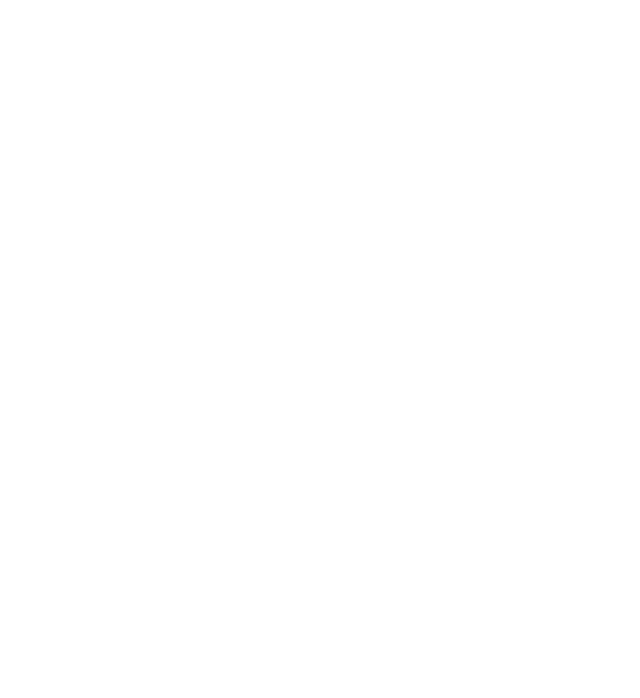
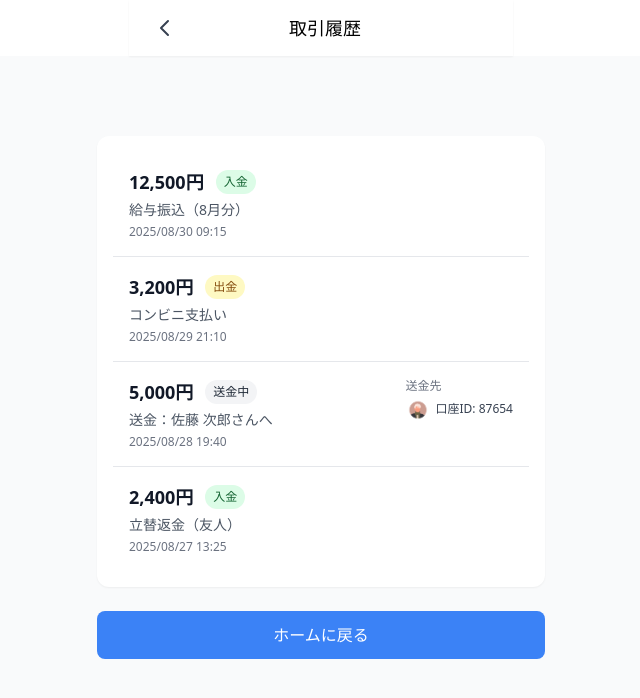
Before and after one commit to deraryo4559/GroupeF, a React (Vite) app in the folder front/: page /TransactionsList in a window 1280 px wide. Before the commit this address had no page. Shown: the top 698 px of the page, without its empty margins (319-959 px from the left). Built offline with nearby package versions, Linux system fonts and the light colour scheme.

Commit message:
請求履歴

```diff
--- a/front/src/App.jsx
+++ b/front/src/App.jsx
@@ -11,6 +11,7 @@
 import PaymentComplete from './pages/PaymentComplete';
 import Login from './pages/Login';
 import Profile from './pages/Profile';
+import TransactionsList from './pages/TransactionsList.jsx';
 
 function App() {
   return (
@@ -28,6 +29,7 @@
           <Route path="/payment" element={<Payment />} />
           <Route path="/payment/complete" element={<PaymentComplete />} />
           <Route path="/profile" element={<Profile />} />
+          <Route path="/TransactionsList" element={<TransactionsList />} />
         </Routes>
       </div>
     </Router>
--- a/front/src/pages/BillingStatus.jsx
+++ b/front/src/pages/BillingStatus.jsx
@@ -1,4 +1,4 @@
-import React, { useState } from 'react';
+import React, { useEffect, useState } from 'react';
 import { useNavigate } from 'react-router-dom';
 import Button1 from '../components/button1';
 import BillingInfo from '../components/BillingInfo';
@@ -8,51 +8,52 @@
 const BillingStatus = () => {
   const navigate = useNavigate();
 
-    // 仮のデータ: 実際のアプリケーションではAPIから取得する
-    const [billingHistory] = useState([
-        {
-            id: 1,
-            amount: 5000,
-            message: "先日の食事代",
-            createdAt: "2025-08-30T15:30:00",
-            status: "paid",
-            paidBy: {
-                id: 101,
-                name: "鈴木 花子",
-                icon: "/images/human2.png"
+  const [billingHistory, setBillingHistory] = useState([]);
+  const [loading, setLoading] = useState(true);        // 任意: ローディング表示
+  const [error, setError] = useState(null);            // 任意: エラー表示
+
+  useEffect(() => {
+    const saved = sessionStorage.getItem('authUser');
+    const me = saved ? JSON.parse(saved) : null;
+    const requester_user_id = me?.user_id ?? 52; // フォールバック
+
+    // Vite のプロキシを使っているなら相対パス推奨（/api/...）
+    fetch(`http://localhost:5000/api/requests/?requester_user_id=${requester_user_id}`)
+      .then(async (res) => {
+        const data = await res.json().catch(() => null);
+        console.log(data)
+        if (!res.ok || !data?.ok) {
+          throw new Error(data?.message || `Failed: ${res.status}`);
         }
-        },
-        {
-            id: 2,
-            amount: 3000,
-            message: "映画のチケット代",
-            createdAt: "2025-08-28T10:15:00",
-            status: "pending",
-            paidBy: null
-        },
-        {
-            id: 3,
-            amount: 12000,
-            message: "旅行の宿泊費",
-            createdAt: "2025-08-25T08:45:00",
-            status: "paid",
-            paidBy: {
-                id: 102,
-                name: "佐藤 次郎",
-                icon: "/images/human3.png"
-            }
-        },
-        {
-            id: 4,
-            amount: 2500,
-            message: "カフェでの飲み物代",
-            createdAt: "2025-08-20T14:20:00",
-            status: "pending",
-            paidBy: null
-        }
-    ]);
+        // サーバのフィールド -> UI 用へマッピング
+        // backend: { id, amount, message, status('pending'|'success'|'canceled'), created_at, ... }
+        // UI:      { id, amount, message, status('paid'|'pending'), createdAt, paidBy? }
+        const mapped = data.items.map((r) => ({
+          id: r.id,
+          amount: r.amount,
+          message: r.message || '',
+          createdAt: r.created_at,
+          // success / pending / canceled をそのまま反映
+          status:
+            r.status === 'success'
+              ? 'paid'
+              : r.status === 'canceled'
+              ? 'canceled'
+              : 'pending',
+          paidBy: null,
+        }));
 
-    // 日付をフォーマット
+        setBillingHistory(mapped);
+        setLoading(false);
+      })
+      .catch((err) => {
+        console.error('請求一覧の取得に失敗:', err);
+        setError('請求一覧の取得に失敗しました');
+        setLoading(false);
+      });
+  }, []);
+
+  // 日付をフォーマット（既存のまま）
   const formatDate = (dateString) => {
     const date = new Date(dateString);
     return new Intl.DateTimeFormat('ja-JP', {
@@ -60,23 +61,30 @@
       month: '2-digit',
       day: '2-digit',
       hour: '2-digit',
-            minute: '2-digit'
+      minute: '2-digit',
     }).format(date);
   };
 
-    // ステータスに応じたスタイル
+  // ステータスに応じたスタイル（既存のまま）
   const getStatusStyles = (status) => {
     if (status === 'paid') {
       return {
         label: '支払い済み',
         bgColor: 'bg-green-100',
-                textColor: 'text-green-800'
+        textColor: 'text-green-800',
       };
-        } else {
+    } else if (status === 'canceled') {
+        return {
+          label: 'キャンセル済み',
+          bgColor: 'bg-green-100',
+          textColor: 'text-green-800',
+        };
+    }
+    else {
       return {
         label: '未払い',
         bgColor: 'bg-yellow-100',
-                textColor: 'text-yellow-800'
+        textColor: 'text-yellow-800',
       };
     }
   };
@@ -86,13 +94,15 @@
       <Header title="請求ステータス" backTo="/" />
       <div className="min-h-screen pt-20 px-4 pb-8 bg-gray-50">
         <div className="w-full max-w-md mx-auto">
-                    {/* リスト */}
           <div className="bg-white rounded-xl shadow-sm p-4 overflow-hidden">
-                        {billingHistory.length > 0 ? (
+            {loading ? (
+              <div className="p-8 text-center text-gray-500">読み込み中…</div>
+            ) : error ? (
+              <div className="p-8 text-center text-red-600">{error}</div>
+            ) : billingHistory.length > 0 ? (
               <ul className="divide-y divide-gray-200">
                 {billingHistory.map((billing) => {
                   const statusStyle = getStatusStyles(billing.status);
-
                   return (
                     <li key={billing.id} className="p-4">
                       <div className="flex justify-between items-start">
@@ -103,8 +113,9 @@
                           statusStyle={statusStyle}
                         />
 
+                        <div className="flex flex-col items-end space-y-2 ml-4">
                           {/* 支払いユーザー情報（支払い済みのときだけ） */}
-                                                {billing.status === 'paid' && (
+                          {billing.status === 'paid' && billing.paidBy && (
                             <PayerInfo
                               payer={billing.paidBy}
                               className="ml-4"
@@ -113,24 +124,50 @@
                               labelText="支払者"
                             />
                           )}
+
+                          {/* 未払いなら「請求取り下げ」ボタンを表示 */}
+                          {billing.status === 'pending' && (
+                            <button
+                              onClick={async () => {
+                                try {
+                                  const res = await fetch(`http://localhost:5000/api/requests/${billing.id}/cancel`, {
+                                  method: "POST",
+                                  headers: { "Content-Type": "application/json" },
+                                });
+                                  const data = await res.json();
+                                  if (!res.ok || !data.ok) {
+                                    alert("取り下げに失敗しました");
+                                    return;
+                                  }
+                                  // 状態を即座に更新
+                                  setBillingHistory((prev) =>
+                                    prev.map((b) =>
+                                      b.id === billing.id ? { ...b, status: "canceled" } : b
+                                    )
+                                  );
+                                } catch (err) {
+                                  console.error("通信エラー:", err);
+                                  alert("通信エラーが発生しました");
+                                }
+                              }}
+                              className="px-3 py-1 text-sm text-white bg-red-500 rounded hover:bg-red-600"
+                            >
+                              請求取り下げ
+                            </button>
+                          )}
+                        </div>
                       </div>
                     </li>
                   );
                 })}
               </ul>
             ) : (
-                            <div className="p-8 text-center text-gray-500">
-                                請求履歴がありません
-                            </div>
+              <div className="p-8 text-center text-gray-500">請求履歴がありません</div>
             )}
           </div>
 
           <div className="mt-6">
-                        <Button1
-                            onClick={() => navigate('/')}
-                            variant="primary"
-                            className="w-full"
-                        >
+            <Button1 onClick={() => navigate('/')} variant="primary" className="w-full">
               ホームに戻る
             </Button1>
           </div>
--- a/front/src/pages/Top.jsx
+++ b/front/src/pages/Top.jsx
@@ -137,6 +137,14 @@
                                 textColor="text-gray-600"
                                 onClick={() => window.location.href = '/profile'}
                             />
+
+                            <MenuIconButton
+                                label="取引履歴"
+                                icon={<ProfileIcon />}
+                                bgColor="bg-gray-200"
+                                textColor="text-gray-600"
+                                onClick={() => window.location.href = '/TransactionsList'}
+                            />
                         </section>
                     </div>
                 </div>
--- /dev/null
+++ b/front/src/pages/TransactionsList.jsx
@@ -0,0 +1,169 @@
+// src/pages/TransactionsList.jsx
+import React, { useEffect, useState } from 'react';
+import { useNavigate } from 'react-router-dom';
+import Button1 from '../components/button1';
+import BillingInfo from '../components/BillingInfo';
+import PayerInfo from '../components/PayerInfo';
+import Header from '../components/Header';
+
+const TransactionsList = () => {
+  const navigate = useNavigate();
+
+  const [transactions, setTransactions] = useState([]);
+  const [loading, setLoading] = useState(true);
+  const [error, setError] = useState(null);
+
+  useEffect(() => {
+    // ▼ ダミーデータ（transactions テーブルの構成に合わせたキー）
+    const dummy = [
+      {
+        id: 55555,
+        sender_account_id: 98765,
+        receiver_account_id: 87654,
+        amount: 12500,
+        currency: 'JPY',
+        message: '給与振込（8月分）',
+        status: 'completed',
+        transaction_type: 'deposit',
+        created_at: '2025-08-30T09:15:00',
+      },
+      {
+        id: 55556,
+        sender_account_id: 98765,
+        receiver_account_id: 87654,
+        amount: 3200,
+        currency: 'JPY',
+        message: 'コンビニ支払い',
+        status: 'completed',
+        transaction_type: 'withdrawal',
+        created_at: '2025-08-29T21:10:00',
+      },
+      {
+        id: 55557,
+        sender_account_id: 98765,
+        receiver_account_id: 87654,
+        amount: 5000,
+        currency: 'JPY',
+        message: '送金：佐藤 次郎さんへ',
+        status: 'pending',
+        transaction_type: 'transfer',
+        created_at: '2025-08-28T19:40:00',
+      },
+      {
+        id: 55558,
+        sender_account_id: 98765,
+        receiver_account_id: 87654,
+        amount: 2400,
+        currency: 'JPY',
+        message: '立替返金（友人）',
+        status: 'completed',
+        transaction_type: 'deposit',
+        created_at: '2025-08-27T13:25:00',
+      },
+    ];
+
+    setTransactions(dummy);
+    setLoading(false);
+  }, []);
+
+  // 日付フォーマット
+  const formatDate = (dateString) => {
+    const date = new Date(dateString);
+    return new Intl.DateTimeFormat('ja-JP', {
+      year: 'numeric',
+      month: '2-digit',
+      day: '2-digit',
+      hour: '2-digit',
+      minute: '2-digit',
+    }).format(date);
+  };
+
+  // ステータス/種類に応じたスタイル
+  const getStatusStyles = (tx) => {
+    if (tx.transaction_type === 'deposit') {
+      return {
+        label: '入金',
+        bgColor: 'bg-green-100',
+        textColor: 'text-green-800',
+      };
+    } else if (tx.transaction_type === 'withdrawal') {
+      return {
+        label: '出金',
+        bgColor: 'bg-yellow-100',
+        textColor: 'text-yellow-800',
+      };
+    } else {
+      // transfer
+      return {
+        label: tx.status === 'completed' ? '送金済み' : '送金中',
+        bgColor: tx.status === 'completed' ? 'bg-blue-100' : 'bg-gray-100',
+        textColor: tx.status === 'completed' ? 'text-blue-800' : 'text-gray-800',
+      };
+    }
+  };
+
+  return (
+    <>
+      <Header title="取引履歴" backTo="/" />
+      <div className="min-h-screen pt-20 px-4 pb-8 bg-gray-50">
+        <div className="w-full max-w-md mx-auto">
+          <div className="bg-white rounded-xl shadow-sm p-4 overflow-hidden">
+            {loading ? (
+              <div className="p-8 text-center text-gray-500">読み込み中…</div>
+            ) : error ? (
+              <div className="p-8 text-center text-red-600">{error}</div>
+            ) : transactions.length > 0 ? (
+              <ul className="divide-y divide-gray-200">
+                {transactions.map((tx) => {
+                  const statusStyle = getStatusStyles(tx);
+                  return (
+                    <li key={tx.id} className="p-4">
+                      <div className="flex justify-between items-start">
+                        {/* 取引情報 */}
+                        <BillingInfo
+                          billing={{
+                            id: tx.id,
+                            amount: tx.amount,
+                            message: tx.message,
+                            createdAt: tx.created_at,
+                          }}
+                          formatDate={formatDate}
+                          statusStyle={statusStyle}
+                        />
+
+                        {/* 相手情報（transfer の場合に相手口座を表示したいならここに PayerInfo を追加可能） */}
+                        {tx.transaction_type === 'transfer' && (
+                          <PayerInfo
+                            payer={{
+                              id: tx.receiver_account_id,
+                              name: `口座ID: ${tx.receiver_account_id}`,
+                              icon: '/images/human2.png',
+                            }}
+                            className="ml-4"
+                            size="sm"
+                            align="left"
+                            labelText="送金先"
+                          />
+                        )}
+                      </div>
+                    </li>
+                  );
+                })}
+              </ul>
+            ) : (
+              <div className="p-8 text-center text-gray-500">取引履歴がありません</div>
+            )}
+          </div>
+
+          <div className="mt-6">
+            <Button1 onClick={() => navigate('/')} variant="primary" className="w-full">
+              ホームに戻る
+            </Button1>
+          </div>
+        </div>
+      </div>
+    </>
+  );
+};
+
+export default TransactionsList;
```
Also changed, not shown: 2 other files (tests, documents, lock files or other folders). Lines whose indentation alone changed are shown as unchanged.
